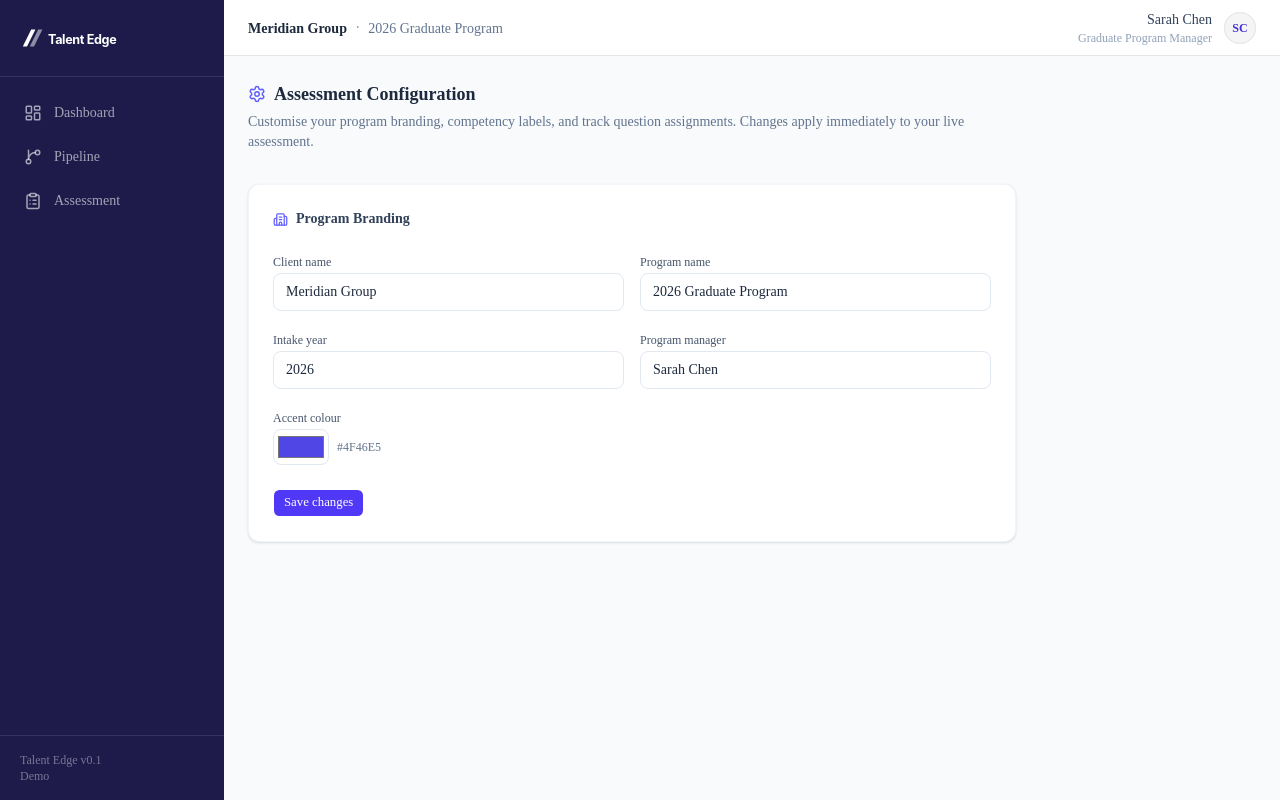
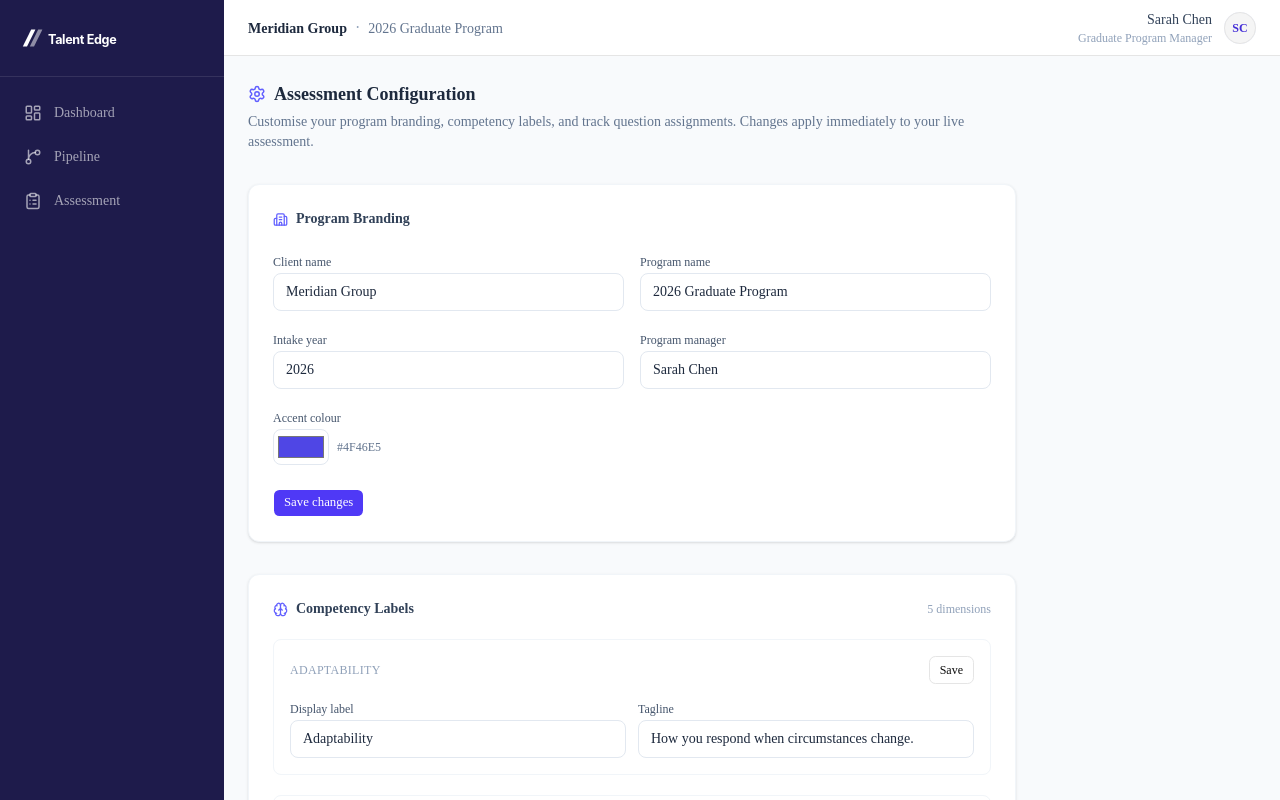
Before and after one commit to tomklimovskigamma/talent-edge, a Next.js app: page /settings/assessment in a window 1280 px wide. Shown: the top 800 px of the page. Built offline with nearby package versions, Linux system fonts and the light colour scheme.

Commit message:
feat: add CompetencyConfig section to assessment settings page

```diff
--- a/app/settings/assessment/page.tsx
+++ b/app/settings/assessment/page.tsx
@@ -1,6 +1,7 @@
 import { AppShell } from "@/components/layout/AppShell";
 import { Settings } from "lucide-react";
 import { BrandingConfig } from "@/components/settings/BrandingConfig";
+import { CompetencyConfig } from "@/components/settings/CompetencyConfig";
 
 export default function AssessmentConfigPage() {
   return (
@@ -17,6 +18,7 @@ export default function AssessmentConfigPage() {
         </div>
 
         <BrandingConfig />
+        <CompetencyConfig />
       </div>
     </AppShell>
   );
--- /dev/null
+++ b/components/settings/CompetencyConfig.tsx
@@ -0,0 +1,99 @@
+// components/settings/CompetencyConfig.tsx
+"use client";
+import { useState } from "react";
+import { dimensionConfigs, type DimensionConfig } from "@/lib/data/assessment";
+import { Brain, CheckCircle2 } from "lucide-react";
+import { Button } from "@/components/ui/button";
+
+type CompetencyRow = {
+  dimension: DimensionConfig["dimension"];
+  label: string;
+  tagline: string;
+};
+
+export function CompetencyConfig() {
+  const [rows, setRows] = useState<CompetencyRow[]>(
+    dimensionConfigs.map((d) => ({
+      dimension: d.dimension,
+      label: d.label,
+      tagline: d.tagline,
+    }))
+  );
+  const [savedIndex, setSavedIndex] = useState<number | null>(null);
+
+  function handleChange(i: number, key: "label" | "tagline", value: string) {
+    setRows((prev) =>
+      prev.map((row, idx) => (idx === i ? { ...row, [key]: value } : row))
+    );
+  }
+
+  function handleSave(i: number) {
+    setSavedIndex(i);
+    setTimeout(() => setSavedIndex(null), 2000);
+  }
+
+  return (
+    <section className="bg-white border border-slate-100 rounded-xl shadow-sm p-6">
+      <div className="flex items-center gap-2 mb-5">
+        <Brain size={15} className="text-indigo-500" aria-hidden="true" />
+        <h2 className="text-sm font-semibold text-slate-700">Competency Labels</h2>
+        <span className="ml-auto text-xs text-slate-400">5 dimensions</span>
+      </div>
+
+      <div className="space-y-5">
+        {rows.map((row, i) => (
+          <div key={row.dimension} className="border border-slate-100 rounded-lg p-4 space-y-3">
+            <div className="flex items-center justify-between">
+              <span className="text-xs font-mono text-slate-400 uppercase tracking-wide">{row.dimension}</span>
+              <div className="flex items-center gap-2">
+                {savedIndex === i && (
+                  <span className="flex items-center gap-1 text-xs text-emerald-600 font-medium">
+                    <CheckCircle2 size={12} aria-hidden="true" />
+                    Saved
+                  </span>
+                )}
+                <Button size="sm" variant="outline" onClick={() => handleSave(i)}
+                  className="text-xs h-7 px-2.5">
+                  Save
+                </Button>
+              </div>
+            </div>
+
+            <div className="grid grid-cols-1 sm:grid-cols-2 gap-3">
+              <div className="space-y-1">
+                <label
+                  className="text-xs font-medium text-slate-600"
+                  htmlFor={`label-${row.dimension}`}
+                >
+                  Display label
+                </label>
+                <input
+                  id={`label-${row.dimension}`}
+                  type="text"
+                  value={row.label}
+                  onChange={(e) => handleChange(i, "label", e.target.value)}
+                  className="w-full text-sm border border-slate-200 rounded-lg px-3 py-2 text-slate-800 focus:outline-none focus:ring-2 focus:ring-indigo-300"
+                />
+              </div>
+              <div className="space-y-1">
+                <label
+                  className="text-xs font-medium text-slate-600"
+                  htmlFor={`tagline-${row.dimension}`}
+                >
+                  Tagline
+                </label>
+                <input
+                  id={`tagline-${row.dimension}`}
+                  type="text"
+                  value={row.tagline}
+                  onChange={(e) => handleChange(i, "tagline", e.target.value)}
+                  className="w-full text-sm border border-slate-200 rounded-lg px-3 py-2 text-slate-800 focus:outline-none focus:ring-2 focus:ring-indigo-300"
+                />
+              </div>
+            </div>
+          </div>
+        ))}
+      </div>
+    </section>
+  );
+}
```
